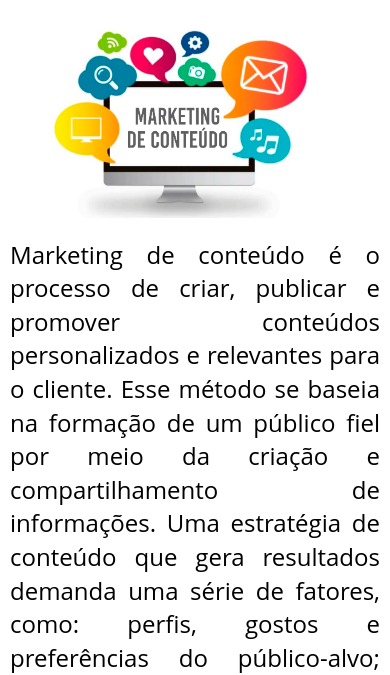
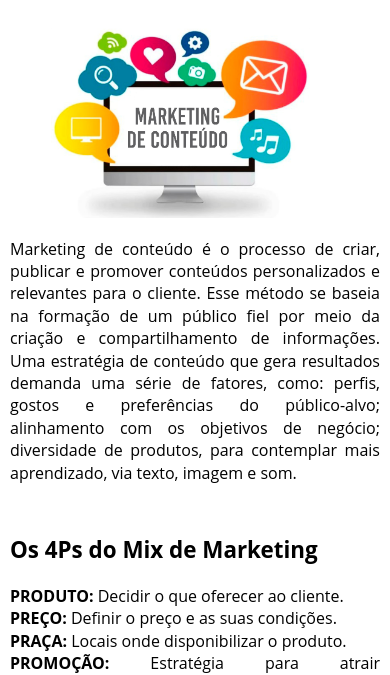
Before and after one commit to gbortolini9/site-bortoac, a plain HTML site: page bortoac.html in a window 390 px wide. Shown: the part 182-857 px from the top of the page. Drawn offline with Linux system fonts and the light colour scheme.

Commit message:
alterei o tamanho da letra

```diff
--- a/bortoac-style.css
+++ b/bortoac-style.css
@@ -241,12 +241,24 @@ p {
 /*Header*/
 
 /*Main*/
-    @media(max-width: 500px) {
+@media(max-width: 500px) {
         main {
             padding: 10px 10px;
         }
+}
+/*Main*/
+
+/*P*/
+@media(max-width: 500px) {
+    p {
+        font-size: 1em;
     }
-/*Main*/
+
+    h2 {
+        font-size: 1.4em;
+    }
+}
+/*p*/
 
 /*Section*/
 @media(max-width: 1020px) {
```
